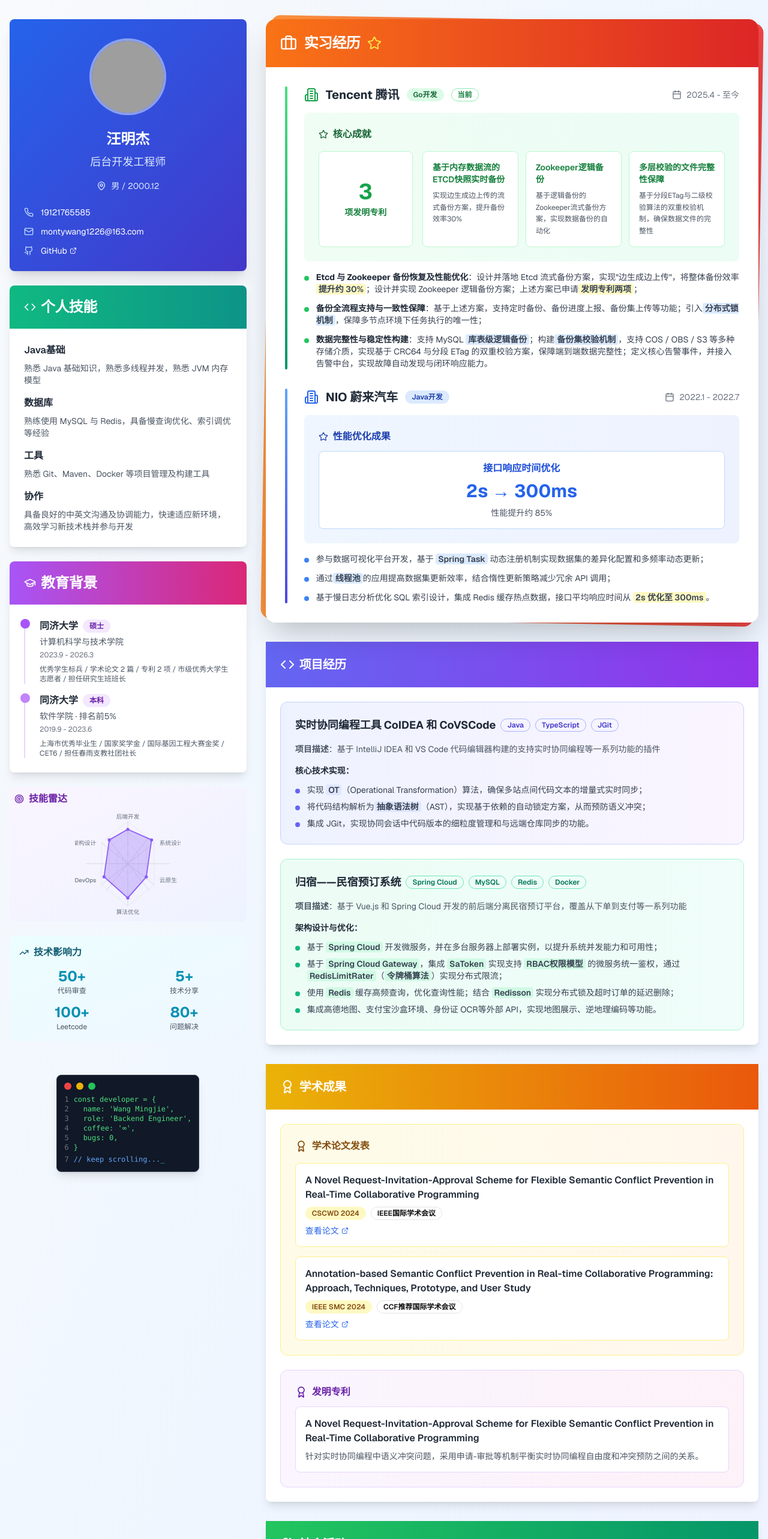
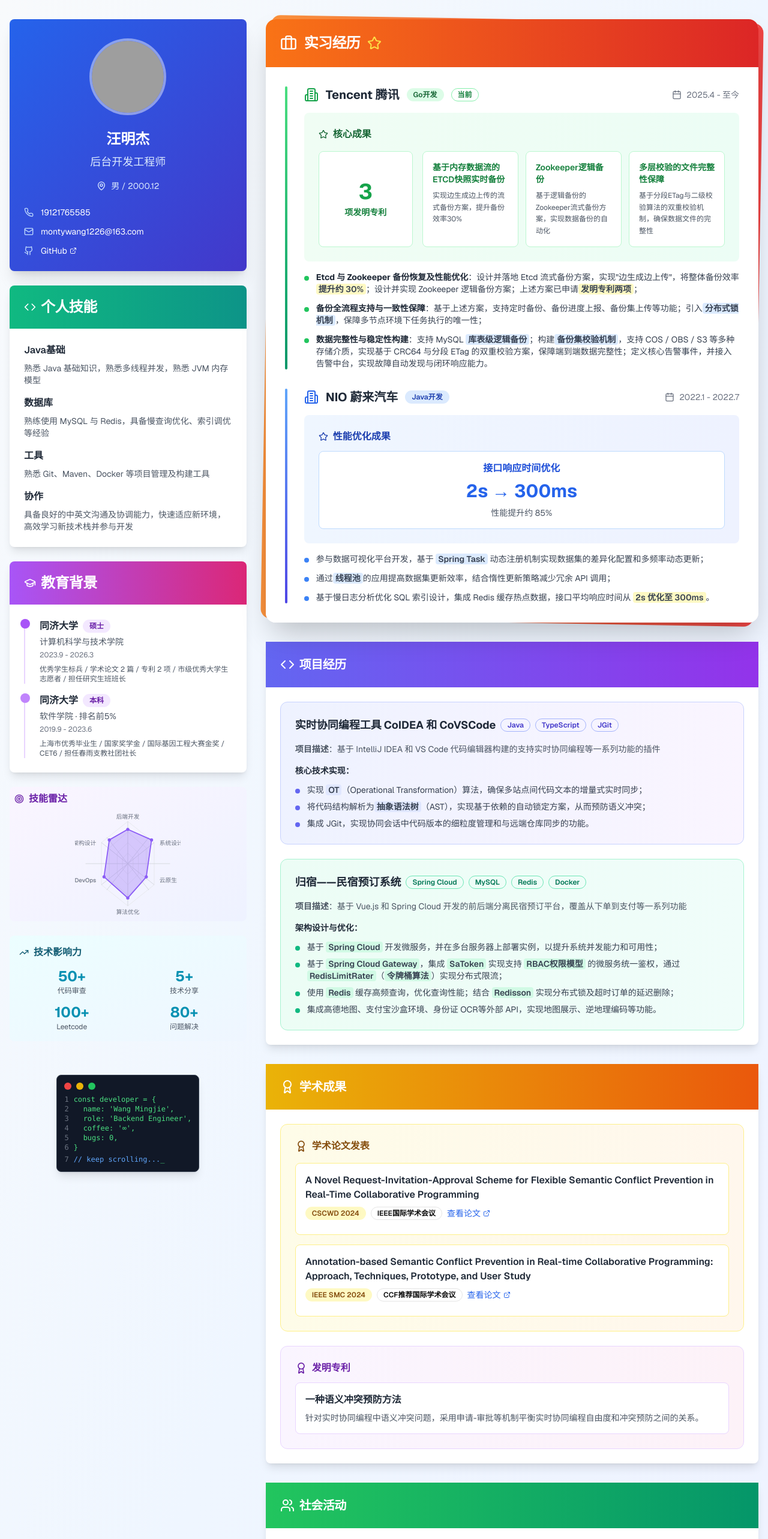
Before and after one commit to wangwangwang23333/resume, a Next.js app: page / in a window 1280 px wide. Shown: the top 2566 px of the page at 60% size. Built offline with nearby package versions, Linux system fonts and the light colour scheme; grey boxes are pictures that could not be loaded.

Commit message:
add code

```diff
--- a/resume.tsx
+++ b/resume.tsx
@@ -321,7 +321,7 @@ export default function Resume() {
                         <div className="bg-gradient-to-r from-green-50 to-emerald-50 rounded-lg p-6 mb-4">
                           <h4 className="font-semibold text-green-800 mb-4 flex items-center gap-2">
                             <Star className="w-4 h-4" />
-                            核心成就
+                            核心成果
                           </h4>
                           <div className="grid md:grid-cols-4 gap-4">
                             {/* 左边大数字 */}
@@ -586,8 +586,7 @@ export default function Resume() {
                       <div className="flex items-center gap-2 mb-2">
                         <Badge className="bg-yellow-100 text-yellow-800">CSCWD 2024</Badge>
                         <Badge variant="outline">IEEE国际学术会议</Badge>
-                      </div>
-                      <a
+                        <a
                         href="https://ieeexplore.ieee.org/abstract/document/10580253"
                         target="_blank"
                         rel="noopener noreferrer"
@@ -595,6 +594,8 @@ export default function Resume() {
                       >
                         查看论文 <ExternalLink className="w-3 h-3" />
                       </a>
+                      </div>
+
                     </div>
                     <div className="bg-white rounded-lg p-4 border border-yellow-200">
                       <p className="font-semibold text-gray-800 mb-2">
@@ -604,8 +605,7 @@ export default function Resume() {
                       <div className="flex items-center gap-2 mb-2">
                         <Badge className="bg-yellow-100 text-yellow-800">IEEE SMC 2024</Badge>
                         <Badge variant="outline">CCF推荐国际学术会议</Badge>
-                      </div>
-                      <a
+                        <a
                         href="https://ieeexplore.ieee.org/abstract/document/10831572"
                         target="_blank"
                         rel="noopener noreferrer"
@@ -613,6 +613,8 @@ export default function Resume() {
                       >
                         查看论文 <ExternalLink className="w-3 h-3" />
                       </a>
+                      </div>
+
                     </div>
                   </div>
                 </div>
@@ -624,8 +626,7 @@ export default function Resume() {
                   </h4>
                   <div className="bg-white rounded-lg p-4 border border-purple-200">
                     <p className="font-semibold text-gray-800 mb-2">
-                      A Novel Request-Invitation-Approval Scheme for Flexible Semantic Conflict Prevention in Real-Time
-                      Collaborative Programming
+                      一种语义冲突预防方法
                     </p>
                     <p className="text-sm text-gray-600">
                       针对实时协同编程中语义冲突问题，采用申请-审批等机制平衡实时协同编程自由度和冲突预防之间的关系。
```
